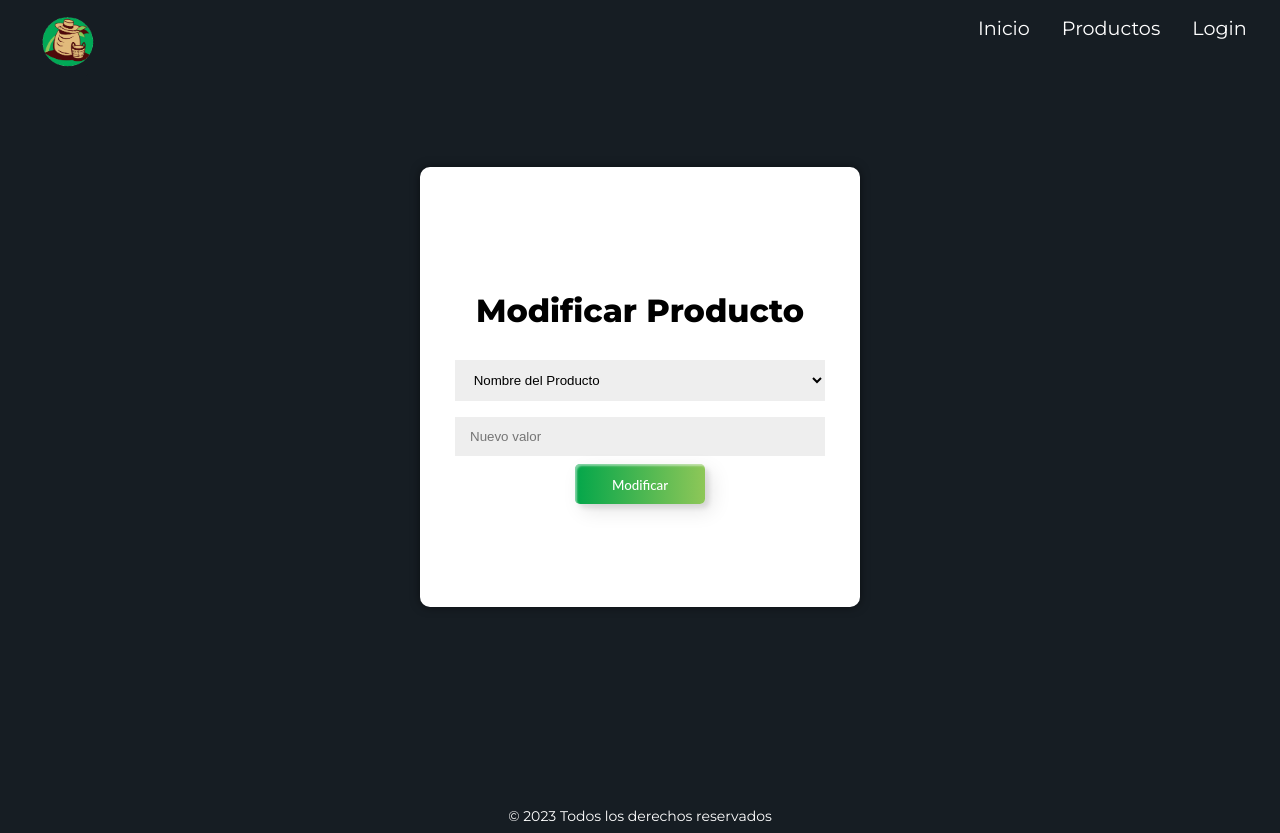
After one commit to Aromeroperez/Trabajo-final-Alejandro-Romero-Perez-, a PHP site: page /paneles/modificarForm.php?id_prod=1 in a window 1280 px wide. The commit adds this page. Run offline with PHP 8.4, Linux system fonts and the light colour scheme.

Commit message:
añadido modificar y eliminar producto

```diff
--- a/proyecto-final/css/styleLoginRegister.css
+++ b/proyecto-final/css/styleLoginRegister.css
@@ -73,6 +73,14 @@ input {
     padding: 12px 15px;
     margin: 8px -0.5rem;
     width: 100%;
+}
+
+select {
+  background: #eee;
+  border: none;
+  padding: 12px 15px;
+  margin: 8px -0.5rem;
+  width: 109%;
 }
 
 .container {
--- /dev/null
+++ b/proyecto-final/paneles/modificarForm.php
@@ -0,0 +1,70 @@
+<!DOCTYPE html>
+<html lang="en">
+
+<head>
+    <meta charset="UTF-8">
+    <meta http-equiv="X-UA-Compatible" content="IE=edge">
+    <meta name="viewport" content="width=device-width, initial-scale=1.0">
+    <title>Modificar Producto</title>
+    <link rel="stylesheet" href="../css/style.css">
+    <link rel="stylesheet" href="../css/styleLoginRegister.css">
+    <link rel="stylesheet" href="../css/columns.css">
+    <script type="module" src="../js/main.js"></script>
+</head>
+
+<body class="login">
+
+    <body>
+        <header>
+            <div class="two-columns">
+                <div class="column">
+                    <div class="logo">
+                        <a href="../index.php">
+                            <img src="../img/logopagina.png" alt="Logo">
+                        </a>
+                    </div>
+                </div>
+                <div class="column">
+                    <div class="menu">
+                        <a href="../index.php">Inicio</a>
+                        <a href="../products/products.php">Productos</a>
+                        <a href="login.php">Login</a>
+                    </div>
+                </div>
+            </div>
+        </header>
+
+        <main class="move-login-container">
+            <div class="container-login">
+                <div class="form-container sign-in-container">
+                    <form class="modificar-form" action="submitModificar.php" method="post">
+                        <h1>Modificar Producto</h1>
+                        <?php
+                        $id_prod = $_GET['id_prod']; // Recuperar el id del producto desde la URL
+                        ?>
+                        <input type="hidden" name="id_prod" value="<?php echo $id_prod; ?>">
+                        <select name="campo" class="select" id="campo" placeholder="Campo a modificar">
+                            <option value="name_prod">Nombre del Producto</option>
+                            <option value="description">Descripción</option>
+                            <option value="price">Precio</option>
+                        </select>
+                        <input class="nuevo" type="text" name="nuevo" placeholder="Nuevo valor" />
+                        <button type="submit" class="button btn-3"
+                            name="submit_modificar"><span>Modificar</span></button>
+                    </form>
+                </div>
+            </div>
+        </main>
+
+        <footer>
+            <div class="container-footer">
+                <div class="column">
+                    <div class="texto-footer">
+                        <span>© 2023 Todos los derechos reservados</span>
+                    </div>
+                </div>
+            </div>
+        </footer>
+    </body>
+
+</html>
--- a/proyecto-final/paneles/panelVendedor.php
+++ b/proyecto-final/paneles/panelVendedor.php
@@ -132,7 +132,7 @@
                             echo '<div class="productos">';
                             echo '   <img src="' . $row['image_url'] . '" alt="' . $row['name_prod'] . '" style="width: 100px; height: 100px;">';
                             echo '   <p>' . $row['name_prod'] . '</p>';
-                            echo '   <button class="button btn-3" onclick="location.href = \'modificar.php\';"><span>Modificar</span></button>';
+                            echo '<button class="button btn-3" onclick="location.href = \'modificarForm.php?id_prod=' . $row['id_prod'] . '\';"><span>Modificar</span></button>';
                             echo '<form action="eliminarProducto.php" method="post">';
                             echo '<input type="hidden" name="prod_id" value="' . $row['id_prod'] . '">';
                             echo '<button type="submit" class="btn-d3"><span>Eliminar</span></button>"';
```
Also changed, not shown: proyecto-final/paneles/confirmacionEliminar.php (added, +20 -0 lines), proyecto-final/paneles/confirmacionModificar.php (added, +20 -0 lines), proyecto-final/paneles/eliminarProducto.php (+4 -4 lines), proyecto-final/paneles/submitModificar.php (added, +36 -0 lines), proyecto-final/paneles/modificar.php (deleted).
